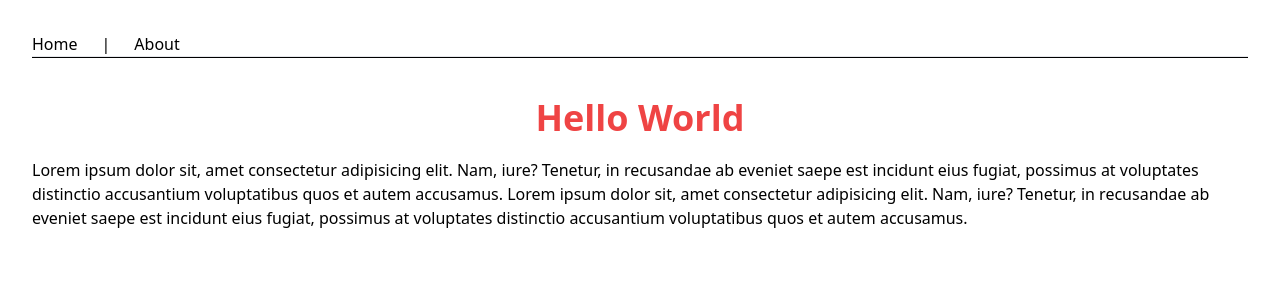
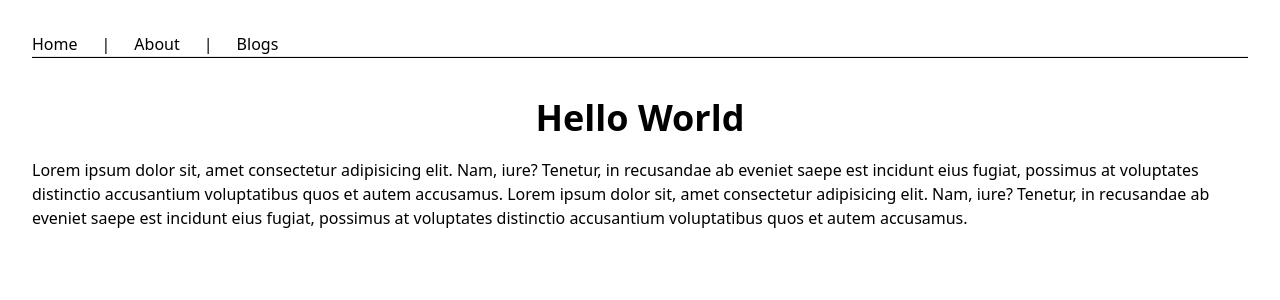
Before and after one commit to byteFarhan/Explore-NextJS, a Next.js app: page / in a window 1280 px wide. Shown: the top 300 px of the page. Built offline with nearby package versions, Linux system fonts and the light colour scheme.

Commit message:
Explore dynamic routing in Next.JS.

```diff
--- /dev/null
+++ b/app/blogs/[id]/page.js
@@ -0,0 +1,16 @@
+import { notFound } from "next/navigation";
+
+const BlogPage = ({ params }) => {
+  const { id } = params;
+  if (id > 3) {
+    // return notFound();
+    notFound();
+  }
+  return (
+    <main>
+      <h3 className="my-6 text-3xl font-bold text-black">This is blog {id}</h3>
+    </main>
+  );
+};
+
+export default BlogPage;
--- /dev/null
+++ b/app/blogs/page.js
@@ -0,0 +1,52 @@
+import Link from "next/link";
+
+const Blogs = () => {
+  const blogs = [
+    {
+      id: 1,
+      title: "Blog 1",
+      description: `Lorem ipsum dolor sit, amet consectetur adipisicing elit. Nam, iure?
+        Tenetur, in recusandae ab eveniet saepe est incidunt eius fugiat,
+        possimus at voluptates distinctio accusantium voluptatibus quos et autem
+        accusamus. Lorem ipsum dolor sit, amet consectetur adipisicing elit.
+        Nam, iure? Tenetur, in recusandae ab eveniet saepe est incidunt eius
+        fugiat, possimus at voluptates distinctio accusantium voluptatibus quos
+        et autem accusamus`,
+    },
+    {
+      id: 2,
+      title: "Blog 2",
+      description: `Lorem ipsum dolor sit, amet consectetur adipisicing elit. Nam, iure?
+        Tenetur, in recusandae ab eveniet saepe est incidunt eius fugiat,
+        possimus at voluptates distinctio accusantium voluptatibus quos et autem
+        accusamus. Lorem ipsum dolor sit, amet consectetur adipisicing elit.
+        Nam, iure? Tenetur, in recusandae ab eveniet saepe est incidunt eius
+        fugiat, possimus at voluptates distinctio accusantium voluptatibus quos
+        et autem accusamus`,
+    },
+    {
+      id: 3,
+      title: "Blog 3",
+      description: `Lorem ipsum dolor sit, amet consectetur adipisicing elit. Nam, iure?
+        Tenetur, in recusandae ab eveniet saepe est incidunt eius fugiat,
+        possimus at voluptates distinctio accusantium voluptatibus quos et autem
+        accusamus. Lorem ipsum dolor sit, amet consectetur adipisicing elit.
+        Nam, iure? Tenetur, in recusandae ab eveniet saepe est incidunt eius
+        fugiat, possimus at voluptates distinctio accusantium voluptatibus quos
+        et autem accusamus`,
+    },
+  ];
+  return (
+    <main>
+      <ul className="mt-6 space-y-6">
+        {blogs.map((blog) => (
+          <li key={blog.id}>
+            <Link href={`/blogs/${blog.id}`}>{blog.title}</Link>
+          </li>
+        ))}
+      </ul>
+    </main>
+  );
+};
+
+export default Blogs;
--- a/app/layout.js
+++ b/app/layout.js
@@ -32,6 +32,10 @@ export default function RootLayout({ children }) {
           <li>
             <Link href={"/about"}>About</Link>
           </li>
+          |
+          <li>
+            <Link href={"/blogs"}>Blogs</Link>
+          </li>
         </nav>
         <hr className="bg-black h-[2px]" />
         <main className="mt-10 space-y-5">{children}</main>
--- a/app/page.js
+++ b/app/page.js
@@ -3,9 +3,7 @@ import Image from "next/image";
 export default function Home() {
   return (
     <>
-      <h2 className="text-4xl font-bold text-center text-red-500">
-        Hello World
-      </h2>
+      <h2 className="text-4xl font-bold text-center text-black">Hello World</h2>
       <p>
         Lorem ipsum dolor sit, amet consectetur adipisicing elit. Nam, iure?
         Tenetur, in recusandae ab eveniet saepe est incidunt eius fugiat,
```
